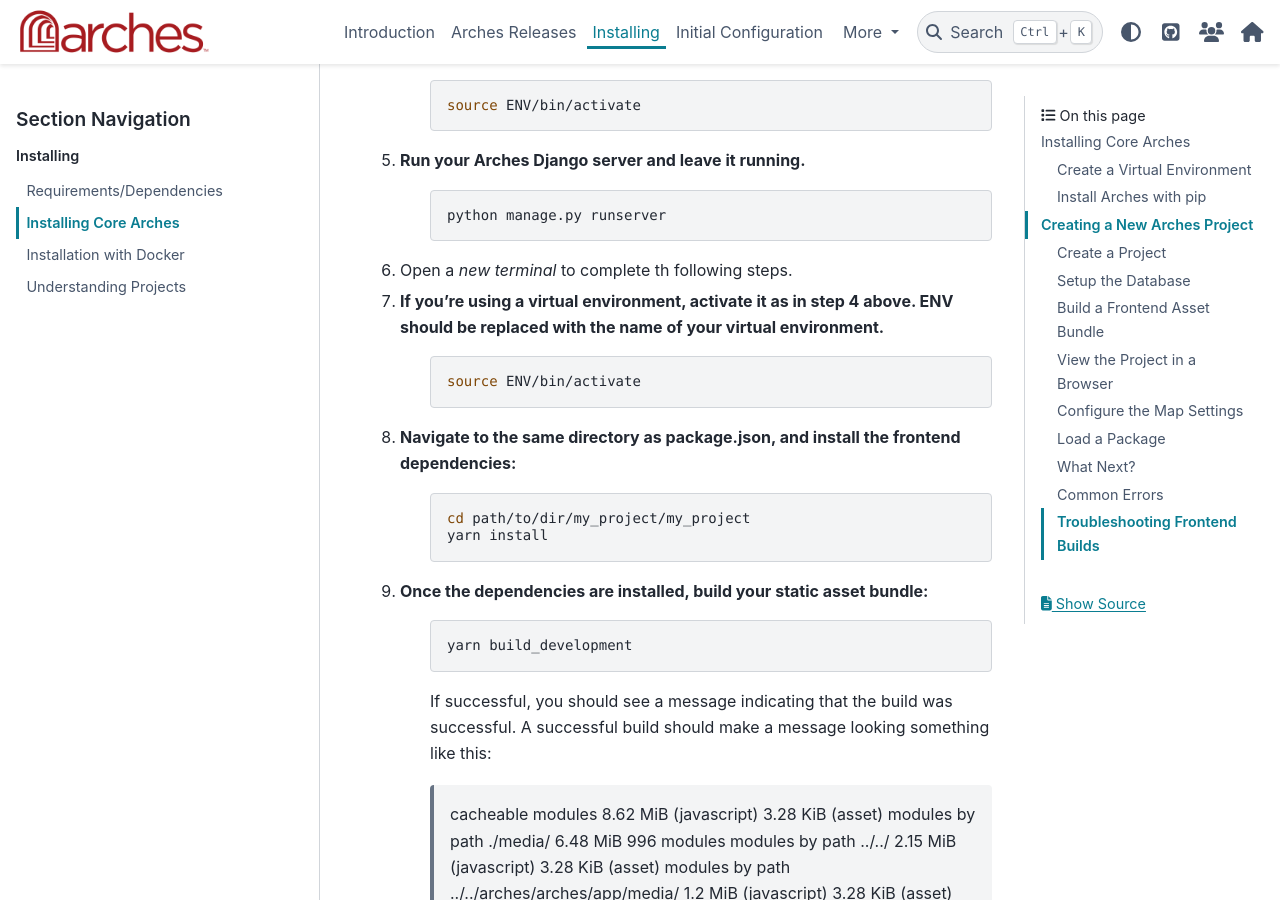
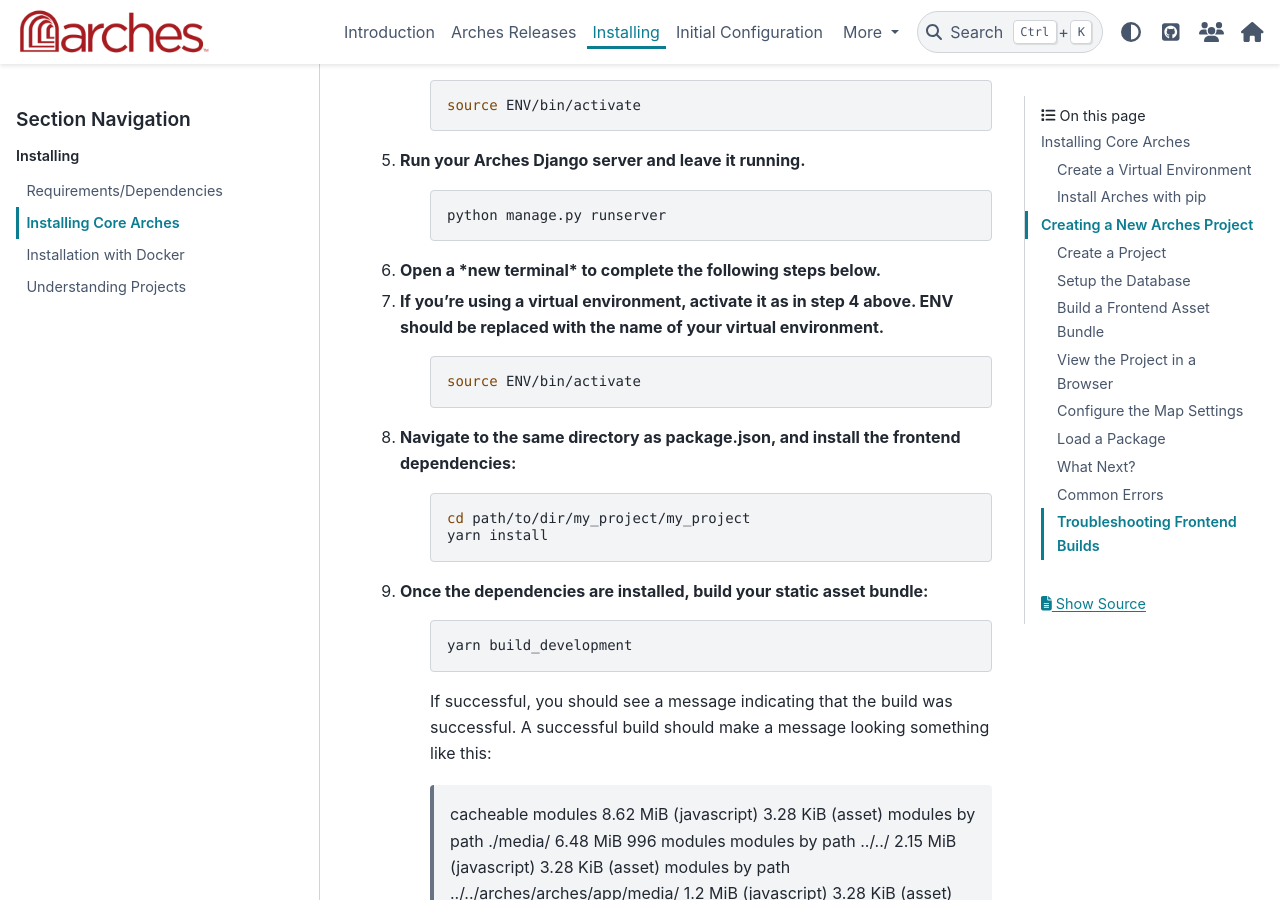
Before and after one commit to archesproject/arches-docs, a Sphinx documentation site: the page built from docs/installing/installation.rst, in a window 1280 px wide and 900 px high, scrolled down 8103 px. Built offline with Sphinx 7.4.7 and the PyData theme 0.15.4, drawn with Linux system fonts in a browser that asks for light colours.

Commit message:
Fixed formatting

```diff
--- a/docs/installing/installation.rst
+++ b/docs/installing/installation.rst
@@ -249,7 +249,7 @@
 
         python manage.py runserver
 
-6. Open a *new terminal* to complete th following steps.
+6. **Open a *new terminal* to complete the following steps below.**
 
 7. If you’re using a virtual environment, activate it as in step 4 above. ENV should be replaced with the name of your virtual environment.
     .. code-block:: bash
```
